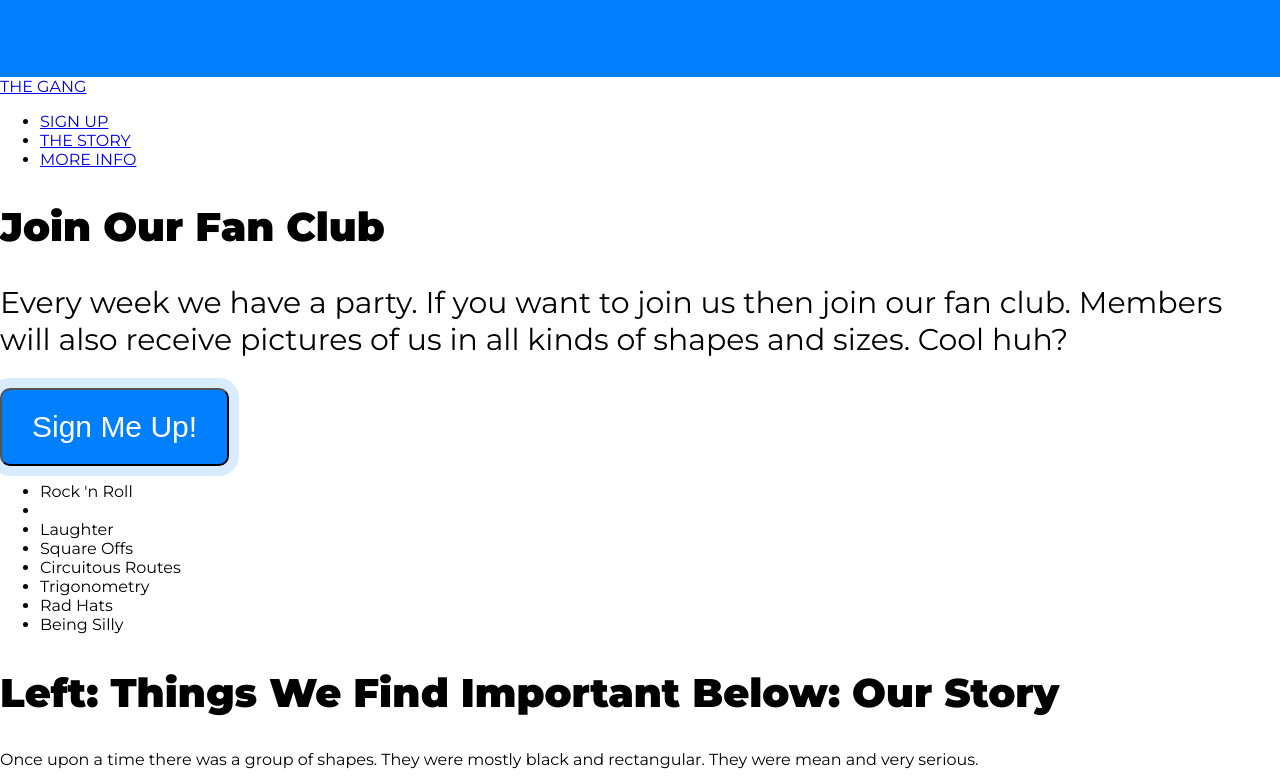
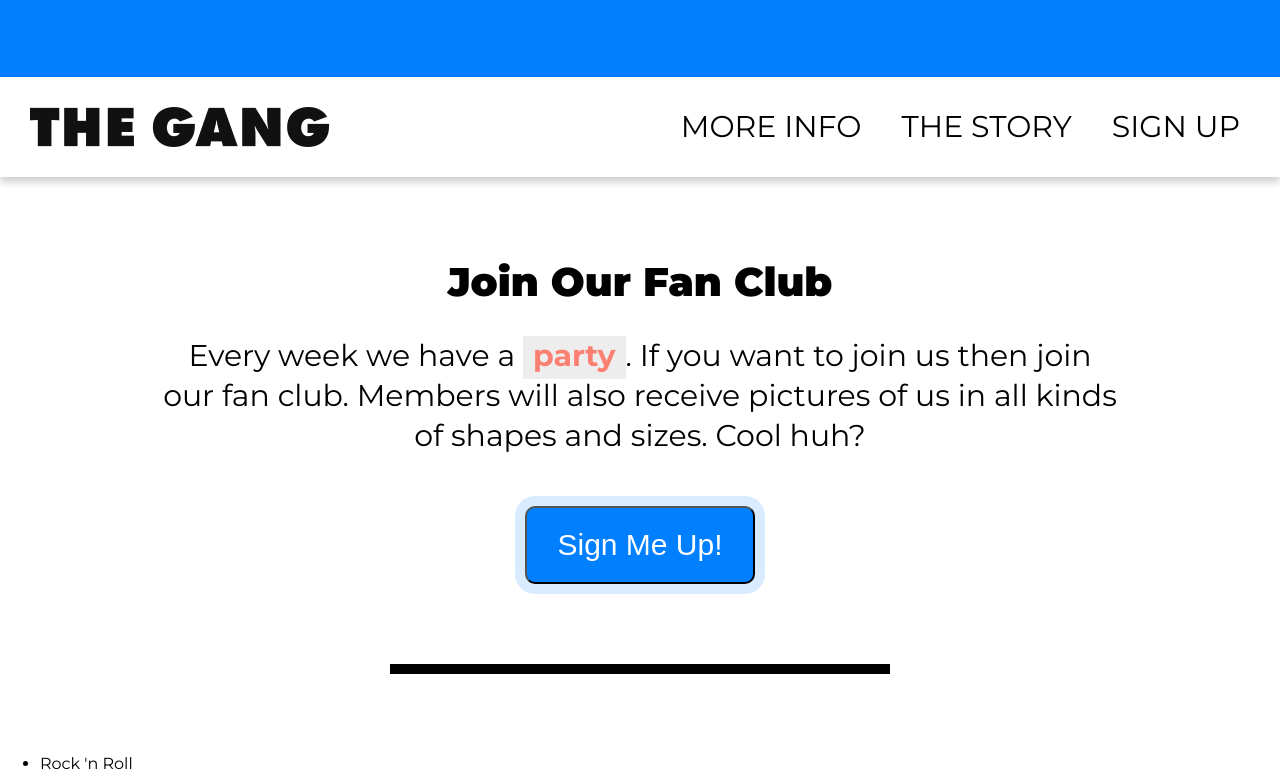
Before and after one commit to yayaguzman/The-gang-yay, a plain HTML site: page index.html in a window 1280 px wide. Shown: the part 723-1500 px from the top of the page. Drawn offline with Linux system fonts and the light colour scheme.

Commit message:
Nav and more info
styling of thse 2 sections

```diff
--- a/index.html
+++ b/index.html
@@ -34,7 +34,6 @@
 			<li><a href="#story">THE STORY</a></li>
 			<li><a href="#more-info">MORE INFO</a></li>
 		</ul>
-		<div class="bgnav"> </div>
 	</nav>
 
 
--- a/style.css
+++ b/style.css
@@ -54,6 +54,11 @@ h4{
 	font-weight: 400;
 }
 
+p{
+	font-size: 28px;
+	font-weight: 300;
+}
+
 .hero-ban h1{
 	color: white;
 	margin: 10px 0 0 0;
@@ -86,6 +91,11 @@ button.cta{
 	border-radius: 10px;
 }
 
+a.cta:hover,
+button.cta:hover{
+		background-color: #47A1FC;
+}
+
 	/*border-radius: 10px;
 	border: 10px solid rgba(0,0,0,.15);
 	cta with square corners BUT border with rounded corners (outside)
@@ -97,7 +107,6 @@ button.cta{
 	cta with rounded corners BUT border with square corners (inside rounded outside square)
 	*/
 
-
 a.alt,
 button.alt{
 	background-color: #FFD400;
@@ -105,6 +114,9 @@ button.alt{
 	box-shadow: 0 0 0 10px rgba(0,0,0,.15);
 	}
 
+a.alt:hover{
+	background-color: #FFE460;
+}
 
 .character1{
 	position: absolute; top: 10%; right: 10%;
@@ -131,31 +143,93 @@ button.alt{
 	background-size: 100%;
 }
 
+nav{
+	background-color: white;
+	width: 100%;
+	height: 100px;
+	box-shadow: 0 5px 8px rgba(0,0,0,.2);
+	position: sticky;
+	z-index: 1;
+	top: 0;
+}
+
+nav .logo{
+	display: block;
+	position: absolute;
+	top: 50%;
+	background: url(img/logo.png) no-repeat 0 0;
+	background-size: 100%;
+	width: 300px;
+	height: 40px;
+	margin: -20px 0 0 30px;
+	overflow: hidden;
+	text-indent: -999px;
+}
+
+nav ul{
+padding: 0;
+margin: 0 20px 0 0;
+}
+
+nav ul li {
+	float: right;
+	display: block; /* remove the dot before? */
+}
+
+nav ul li a{
+	display: block; /*show the items inside the nav bar?*/
+	height: 100%; /*why?*/
+	box-sizing: border-box; /*I dont know it does*/
+	font-size: 30px;
+	text-decoration: none;
+	color: black;
+	line-height: 30px;
+	padding: 35px 20px;
+}
+
+nav ul li a:hover{
+	color:#007FFF;
+}
+
+nav ul li a:active{
+	color:#007FFF;
+}
+
+.more-info{
+	width: 960px;
+	margin: 80px auto;
+	text-align: center;
+}
+
+.more-info h2{
+	margin: 20px 0 0 0;
+}
+
+.more-info h3{
+	margin: 30px 0 50px 0;
+	line-height: 40px;
+}
+
+.highlight{
+	display: inline;
+	background-color: #EDEDED;
+	color: #FA8072;
+	padding: 1px 10px 5px;
+	font-weight: 700;
+	line-height: 40px;
+}
+
+.divider{
+	margin: 80px auto;
+	width: 500px;
+	height: 10px;
+	background-color: black;
+}
+
 
 
 /*
 
-		.wrapper{
-	width: 960px;
-	margin: 0 auto;
-}
 
-.hero-banner{
-	background-color: #007FFF;
-	min-height: 100vh;
-	padding: 50px 20px;
-	box-sizing: border-box;
-	position: relative;
-	overflow: hidden;
-}
-
-.hero-banner .wrapper{
-	height: 464px;
-	position: absolute;
-	top: 50%;
-	margin-top: -232px;
-	left: 50%;
-	margin-left: -480px;
-}
 
 */
```
